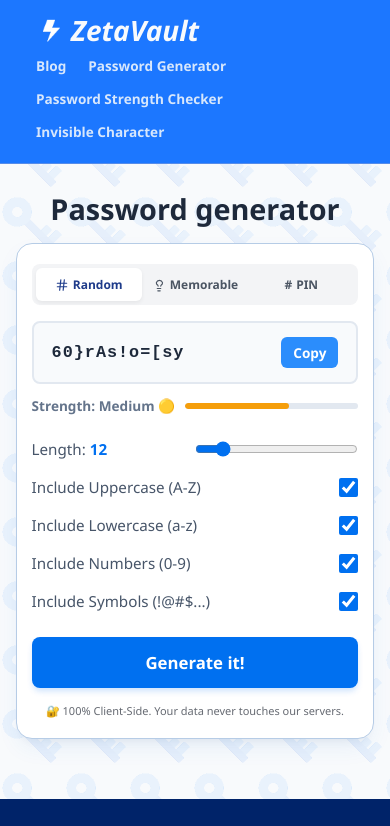
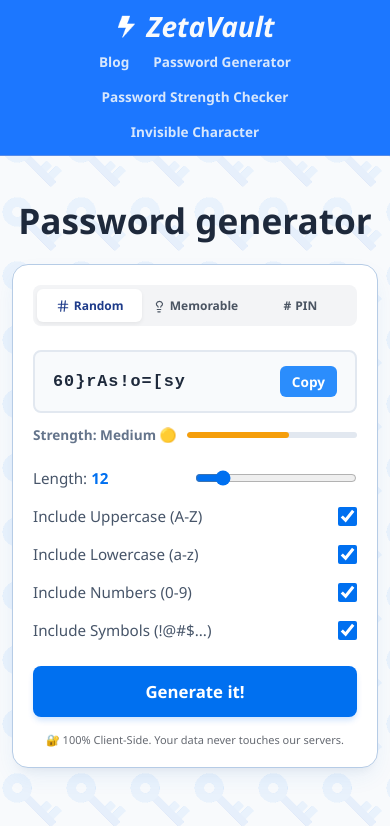
Before and after one commit to zetavaultdl/zetavault, a website: page index.html in a window 390 px wide. Shown: the top 826 px of the page. Drawn offline with Linux system fonts and the light colour scheme; a web font is replaced by a local one.

Commit message:
Add files via upload

```diff
--- a/styles.css
+++ b/styles.css
@@ -326,21 +326,17 @@
 }
 
 @media (max-width: 768px) {
-    #header {
-        padding: 16px 20px; /* Mantém o mesmo espaçamento lateral no celular */
-    }
-
     .header-container {
-        align-items: flex-start; /* Força a logo a ficar na esquerda também no celular */
-        text-align: left;
-        padding-left: 20px; /* Recuo confortável para a logo e os links não colarem na borda */
+        align-items: center;
+        text-align: center;
+        padding-left: 20px;
+        padding-right: 20px;
     }
 
     .header-nav {
-        margin-left: -14px; /* Mantém os links alinhados com o início da logo */
-        justify-content: flex-start; /* Alinha o menu de links para a esquerda */
+        margin-left: 0;
+        justify-content: center;
         flex-wrap: wrap;
-        gap: 2px;
     }
 
     .nav-link {
@@ -348,23 +344,14 @@
         padding: 6px 10px;
     }
 
-    .main-title {
-        font-size: 1.8rem;
-        margin: 25px auto 15px auto;
-    }
-
     .container {
-        padding: 20px 15px;
-        width: 92%;
-    }
-
-    .password-type-container {
-        margin-bottom: 16px;
+        padding: 20px;
+        width: calc(100% - 24px);
     }
 
     .type-btn {
         font-size: 12px;
-        padding: 8px 2px;
+        padding: 8px 4px;
         gap: 4px;
     }
 }
```
